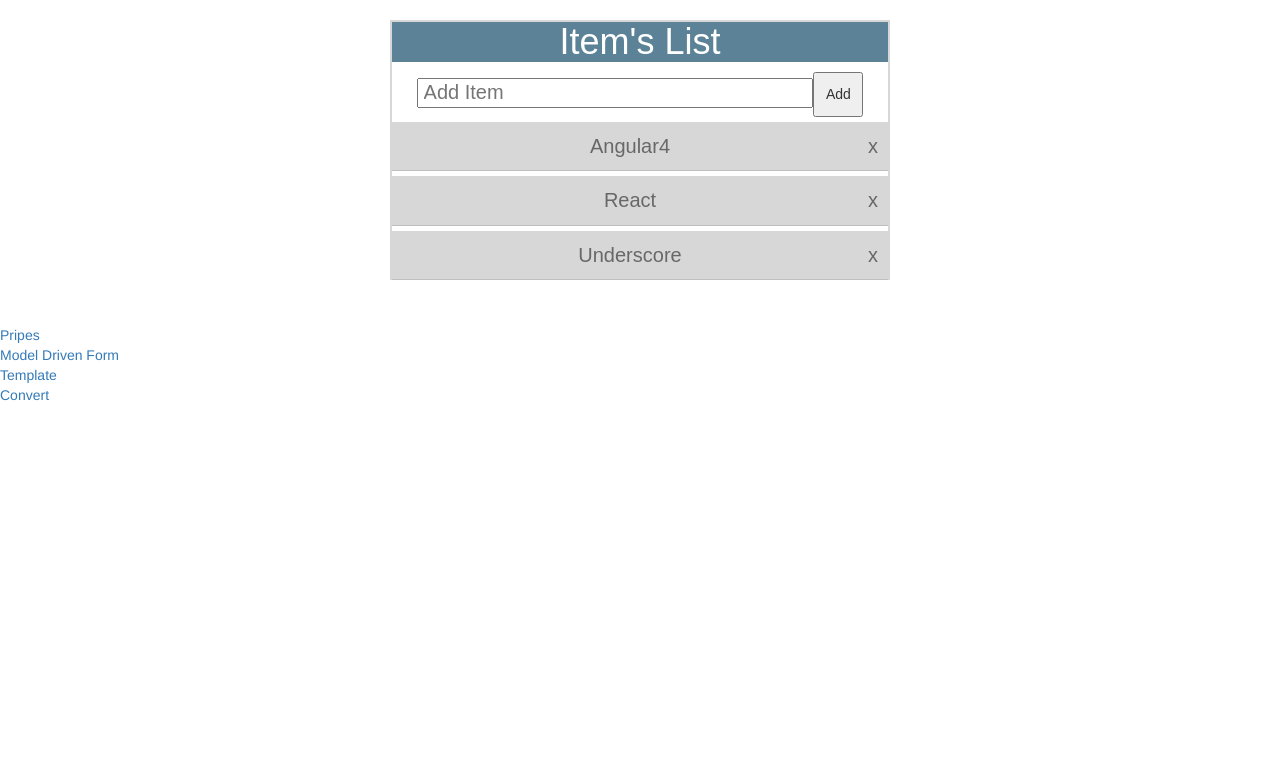
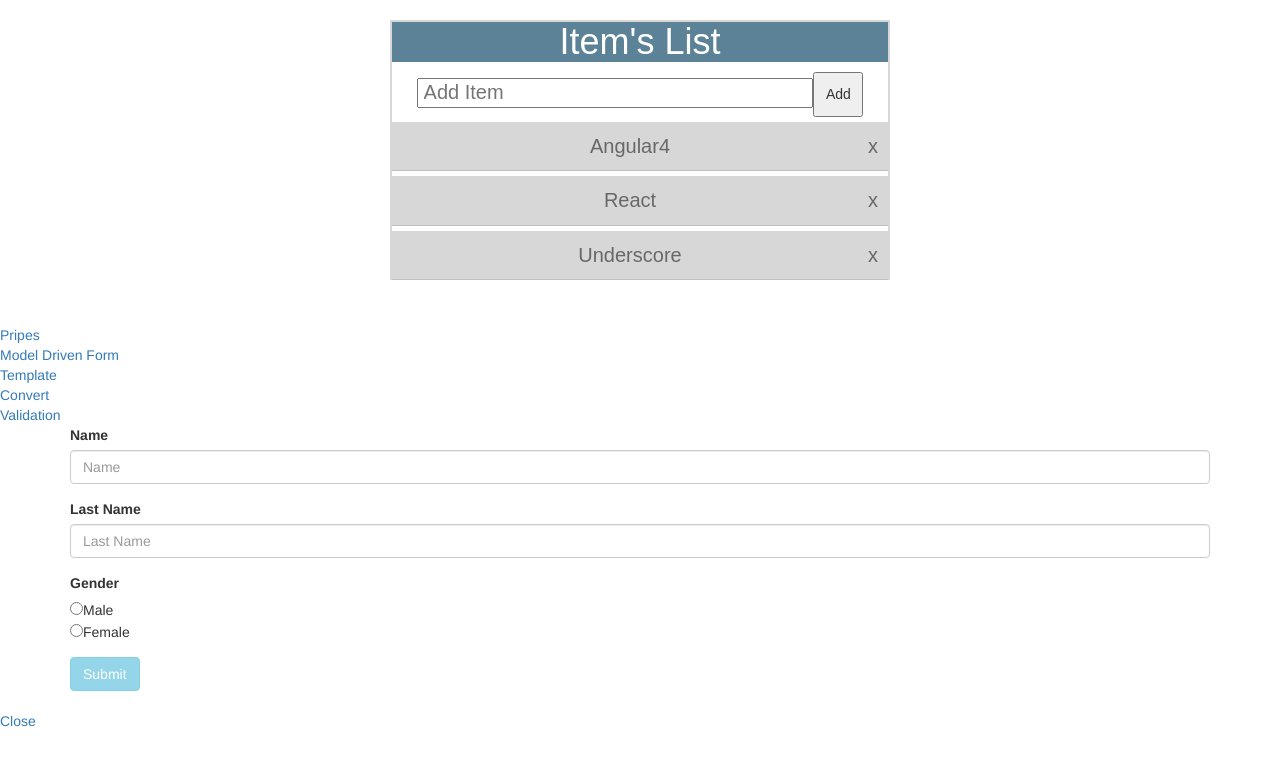
Before and after one commit to TheOneCodeGuy/learning-angular4, an Angular app: page /validation in a window 1280 px wide. Before the commit this address led to /. Shown: the top 766 px of the page. Built offline with nearby package versions, Linux system fonts and the light colour scheme.

Commit message:
Validation

```diff
--- a/src/app/app.component.html
+++ b/src/app/app.component.html
@@ -20,4 +20,6 @@
 <a [routerLink] = "['/template-driven-form']">Template</a>
 <br>
 <a [routerLink] = "['/convert']">Convert</a>
+<br>
+<a [routerLink] = "['/validation']">Validation</a>
 <router-outlet></router-outlet>
--- a/src/app/convert/convert.component.ts
+++ b/src/app/convert/convert.component.ts
@@ -17,8 +17,11 @@ export class ConvertComponent{
 		});
 	}
 
+	b=0; o=0; h=0;
+
 	decimalChanged = function(oldValue, newValue){
 		if(newValue != ""){
+			console.log("dec- b:" + this.b + " o:" + this.o + " h:" + this.h);
 			this.form.patchValue({binary: parseInt(newValue, 10).toString(2)});
 			this.form.patchValue({octal: parseInt(newValue, 10).toString(8)});
 			this.form.patchValue({hex: parseInt(newValue, 10).toString(16).toUpperCase()});
@@ -30,13 +33,12 @@ export class ConvertComponent{
 		}
 	}
 
-	b=0; o=0; h=0;
-
 	binaryChanged = function(oldValue, newValue){
 		this.b = this.b + 1;
 
 		if(this.b==1){
 			if(newValue != ""){
+				console.log("bin- b:" + this.b + " o:" + this.o + " h:" + this.h);
 				this.form.patchValue({decimal: parseInt(newValue, 2).toString(10)});
 			}
 			else{
@@ -52,6 +54,7 @@ export class ConvertComponent{
 
 		if(this.o==1){
 			if(newValue != ""){
+				console.log("oct- b:" + this.b + " o:" + this.o + " h:" + this.h);
 				this.form.patchValue({decimal: parseInt(newValue, 8).toString(10)});
 			}
 			else{
@@ -67,6 +70,7 @@ export class ConvertComponent{
 
 		if(this.h==1){
 			if(newValue != ""){
+				console.log("hex- b:" + this.b + " o:" + this.o + " h:" + this.h);
 				this.form.patchValue({decimal: parseInt(newValue, 16).toString(10)});
 			}
 			else{
--- /dev/null
+++ b/src/app/validation/validation.component.html
@@ -0,0 +1,25 @@
+<form class="container"
+	[formGroup] = "form"
+	(ngSubmit) = "submit(form.value)">
+	<div class="form-group" [ngClass] = " { 'has-error' : form.controls.name.invalid && form.controls.name.dirty} " >
+		<label for="name">Name</label>
+		<input placeholder="Name" class="form-control" name="name" formControlName = "name">
+		<p *ngIf = "form.controls.name?.errors?.minlength">Too Short</p>
+	</div>
+	<div class="form-group">
+		<label for="lname">Last Name</label>
+		<input placeholder="Last Name" class="form-control" name="lname" formControlName = "lname">
+	</div>
+	<div class="form-group" [ngClass] = " { 'has-error' : form.controls.lname.invalid } " >
+		<label for="gender">Gender</label>
+		<br>
+		<input formControlName = "gender" type="radio" name="gender" value="male">Male
+		<br>
+		<input formControlName = "gender" type="radio" name="gender" value="female">Female
+	</div>
+	<div>
+		<input type="submit" value="Submit" [disabled] = "!form.valid" class="btn btn-info">
+	</div>
+</form>
+<br>
+<a [routerLink]="['/']">Close</a>
--- /dev/null
+++ b/src/app/validation/validation.component.ts
@@ -0,0 +1,34 @@
+import { Component } from '@angular/core';
+import { FormGroup, FormControl, Validators } from '@angular/forms'
+
+@Component({
+  selector: 'app-validation',
+  templateUrl: './validation.component.html',
+  styleUrls: ['./validation.component.css']
+})
+export class ValidationComponent{
+
+	form;
+	ngOnInit(){
+		this.form = new FormGroup({
+		name : new FormControl("",[
+			Validators.required,
+			Validators.minLength(3),
+			Validators.pattern('[\\w\\-\\s\\/]+')
+		]),
+		lname : new FormControl("", this.textValidator),
+		gender : new FormControl(""),
+		})
+	};
+
+	textValidator = function(control) {
+		if(control.value.length < 3) {
+			return { 'lname': true};
+		}
+	}
+
+	submit = function(data){
+		console.log(data);
+	}
+
+}
```
Also changed, not shown: src/app/app.module.ts (+8 -2 lines), src/app/validation/validation.component.css (added), 1 other file (tests, documents, lock files or other folders).
